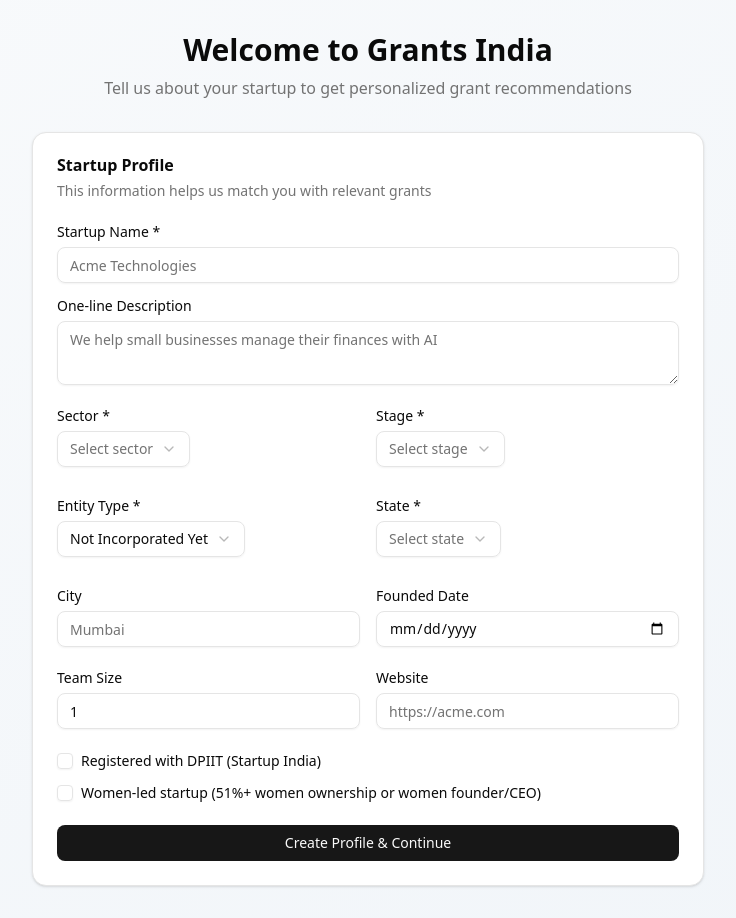
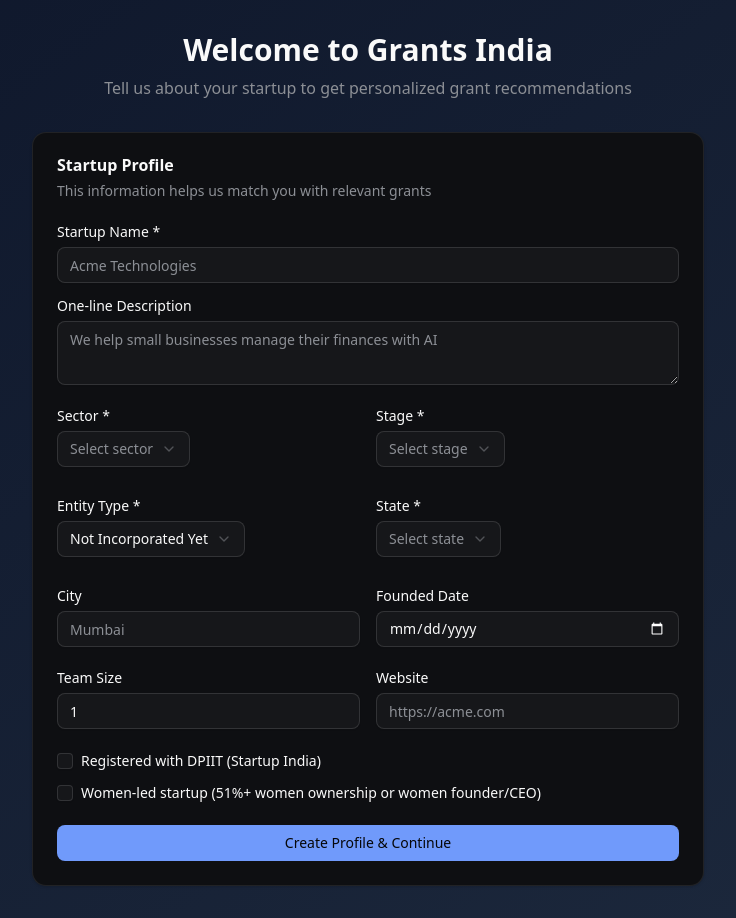
Before and after one commit to fenestbuc/grant-agent, a Next.js app: page /onboarding in a window 1280 px wide. Shown: the whole page, without its empty margins (272-1008 px from the left). Built offline with nearby package versions, Linux system fonts and the light colour scheme.

Commit message:
ui: Premium UI/UX refresh inspired by Linear, Vercel, and Anduril

```diff
--- a/app/(dashboard)/layout.tsx
+++ b/app/(dashboard)/layout.tsx
@@ -27,7 +27,7 @@ export default async function DashboardLayout({
   }
 
   return (
-    <div className="min-h-screen bg-slate-50 dark:bg-slate-900">
+    <div className="min-h-screen bg-background transition-colors">
       <Sidebar />
       <div className="lg:pl-64">
         <Header startup={startup} userEmail={user.email || ''} />
--- a/app/globals.css
+++ b/app/globals.css
@@ -48,71 +48,71 @@
 
 :root {
   --radius: 0.625rem;
-  --background: oklch(1 0 0);
+  --background: oklch(0.985 0.002 90);
   --foreground: oklch(0.145 0 0);
   --card: oklch(1 0 0);
   --card-foreground: oklch(0.145 0 0);
   --popover: oklch(1 0 0);
   --popover-foreground: oklch(0.145 0 0);
-  --primary: oklch(0.205 0 0);
+  --primary: oklch(0.45 0.2 265);
   --primary-foreground: oklch(0.985 0 0);
-  --secondary: oklch(0.97 0 0);
-  --secondary-foreground: oklch(0.205 0 0);
-  --muted: oklch(0.97 0 0);
-  --muted-foreground: oklch(0.556 0 0);
-  --accent: oklch(0.97 0 0);
-  --accent-foreground: oklch(0.205 0 0);
+  --secondary: oklch(0.96 0.005 265);
+  --secondary-foreground: oklch(0.25 0.01 265);
+  --muted: oklch(0.96 0.005 265);
+  --muted-foreground: oklch(0.5 0.01 265);
+  --accent: oklch(0.95 0.01 265);
+  --accent-foreground: oklch(0.25 0.01 265);
   --destructive: oklch(0.577 0.245 27.325);
-  --border: oklch(0.922 0 0);
-  --input: oklch(0.922 0 0);
-  --ring: oklch(0.708 0 0);
-  --chart-1: oklch(0.646 0.222 41.116);
-  --chart-2: oklch(0.6 0.118 184.704);
-  --chart-3: oklch(0.398 0.07 227.392);
-  --chart-4: oklch(0.828 0.189 84.429);
-  --chart-5: oklch(0.769 0.188 70.08);
-  --sidebar: oklch(0.985 0 0);
+  --border: oklch(0.91 0.005 265);
+  --input: oklch(0.91 0.005 265);
+  --ring: oklch(0.45 0.2 265);
+  --chart-1: oklch(0.55 0.2 265);
+  --chart-2: oklch(0.6 0.17 160);
+  --chart-3: oklch(0.75 0.15 85);
+  --chart-4: oklch(0.65 0.2 15);
+  --chart-5: oklch(0.6 0.15 200);
+  --sidebar: oklch(0.98 0.002 265);
   --sidebar-foreground: oklch(0.145 0 0);
-  --sidebar-primary: oklch(0.205 0 0);
+  --sidebar-primary: oklch(0.45 0.2 265);
   --sidebar-primary-foreground: oklch(0.985 0 0);
-  --sidebar-accent: oklch(0.97 0 0);
-  --sidebar-accent-foreground: oklch(0.205 0 0);
-  --sidebar-border: oklch(0.922 0 0);
-  --sidebar-ring: oklch(0.708 0 0);
+  --sidebar-accent: oklch(0.95 0.01 265);
+  --sidebar-accent-foreground: oklch(0.25 0.01 265);
+  --sidebar-border: oklch(0.91 0.005 265);
+  --sidebar-ring: oklch(0.45 0.2 265);
 }
 
 .dark {
-  --background: oklch(0.145 0 0);
+  --background: oklch(0.13 0.005 265);
   --foreground: oklch(0.985 0 0);
-  --card: oklch(0.205 0 0);
+  --card: oklch(0.17 0.005 265);
   --card-foreground: oklch(0.985 0 0);
-  --popover: oklch(0.205 0 0);
+  --popover: oklch(0.17 0.005 265);
   --popover-foreground: oklch(0.985 0 0);
-  --primary: oklch(0.922 0 0);
-  --primary-foreground: oklch(0.205 0 0);
-  --secondary: oklch(0.269 0 0);
+  --primary: oklch(0.7 0.15 265);
+  --primary-foreground: oklch(0.13 0.005 265);
+  --secondary: oklch(0.22 0.005 265);
   --secondary-foreground: oklch(0.985 0 0);
-  --muted: oklch(0.269 0 0);
-  --muted-foreground: oklch(0.708 0 0);
-  --accent: oklch(0.269 0 0);
+  --muted: oklch(0.22 0.005 265);
+  --muted-foreground: oklch(0.65 0.01 265);
+  --accent: oklch(0.22 0.005 265);
   --accent-foreground: oklch(0.985 0 0);
   --destructive: oklch(0.704 0.191 22.216);
-  --border: oklch(1 0 0 / 10%);
-  --input: oklch(1 0 0 / 15%);
-  --ring: oklch(0.556 0 0);
-  --chart-1: oklch(0.488 0.243 264.376);
-  --chart-2: oklch(0.696 0.17 162.48);
-  --chart-3: oklch(0.769 0.188 70.08);
-  --chart-4: oklch(0.627 0.265 303.9);
-  --chart-5: oklch(0.645 0.246 16.439);
-  --sidebar: oklch(0.205 0 0);
+  --border: oklch(1 0 0 / 8%);
+  --input: oklch(1 0 0 / 12%);
+  --ring: oklch(0.7 0.15 265);
+  --chart-1: oklch(0.7 0.15 265);
+  --chart-2: oklch(0.7 0.17 160);
+  --chart-3: oklch(0.75 0.15 85);
+  --chart-4: oklch(0.65 0.2 15);
+  --chart-5: oklch(0.65 0.15 200);
+  --sidebar: oklch(0.15 0.005 265);
   --sidebar-foreground: oklch(0.985 0 0);
-  --sidebar-primary: oklch(0.488 0.243 264.376);
+  --sidebar-primary: oklch(0.7 0.15 265);
   --sidebar-primary-foreground: oklch(0.985 0 0);
-  --sidebar-accent: oklch(0.269 0 0);
+  --sidebar-accent: oklch(0.22 0.005 265);
   --sidebar-accent-foreground: oklch(0.985 0 0);
-  --sidebar-border: oklch(1 0 0 / 10%);
-  --sidebar-ring: oklch(0.556 0 0);
+  --sidebar-border: oklch(1 0 0 / 8%);
+  --sidebar-ring: oklch(0.7 0.15 265);
 }
 
 @layer base {
--- a/app/layout.tsx
+++ b/app/layout.tsx
@@ -14,8 +14,8 @@ const geistMono = Geist_Mono({
 });
 
 export const metadata: Metadata = {
-  title: "Create Next App",
-  description: "Generated by create next app",
+  title: "Grants India - AI-Powered Grant Discovery",
+  description: "Discover government and CSR grants for Indian startups. AI-powered application assistance.",
 };
 
 export default function RootLayout({
@@ -28,7 +28,7 @@ export default function RootLayout({
       <body
         className={`${geistSans.variable} ${geistMono.variable} antialiased`}
       >
-        <ThemeProvider attribute="class" defaultTheme="system" enableSystem>
+        <ThemeProvider attribute="class" defaultTheme="dark" enableSystem>
           {children}
         </ThemeProvider>
       </body>
--- a/components/grants/grant-card.tsx
+++ b/components/grants/grant-card.tsx
@@ -13,20 +13,31 @@ interface GrantCardProps {
 
 export function GrantCard({ grant }: GrantCardProps) {
   const formatDeadline = (deadline: string | null) => {
-    if (!deadline) return 'Rolling';
+    if (!deadline) return { label: 'Rolling', color: 'text-muted-foreground' };
     const date = new Date(deadline);
     const now = new Date();
     const daysUntil = Math.ceil((date.getTime() - now.getTime()) / (1000 * 60 * 60 * 24));
 
-    if (daysUntil < 0) return 'Expired';
-    if (daysUntil === 0) return 'Today';
-    if (daysUntil === 1) return 'Tomorrow';
-    if (daysUntil <= 7) return `${daysUntil} days left`;
-    return date.toLocaleDateString('en-IN', { month: 'short', day: 'numeric' });
+    if (daysUntil < 0) return { label: 'Expired', color: 'text-muted-foreground' };
+    if (daysUntil === 0) return { label: 'Today', color: 'text-red-500 dark:text-red-400' };
+    if (daysUntil === 1) return { label: 'Tomorrow', color: 'text-red-500 dark:text-red-400' };
+    if (daysUntil <= 7) return { label: `${daysUntil} days left`, color: 'text-red-500 dark:text-red-400' };
+    if (daysUntil <= 30) return { label: `${daysUntil} days left`, color: 'text-amber-500 dark:text-amber-400' };
+    return {
+      label: date.toLocaleDateString('en-IN', { month: 'short', day: 'numeric' }),
+      color: 'text-emerald-600 dark:text-emerald-400',
+    };
   };
 
+
+  const deadline = formatDeadline(grant.deadline);
+  const deadline = formatDeadline(grant.deadline);
+
   return (
-    <Card className="h-full flex flex-col hover:shadow-md transition-shadow">
+    <Card className="group relative h-full flex flex-col cursor-pointer overflow-hidden border border-border hover:shadow-md hover:border-primary/20 transition-all duration-200">
+      {/* Subtle gradient top edge */}
+      <div className="absolute inset-x-0 top-0 h-px bg-gradient-to-r from-transparent via-primary/40 to-transparent" />
+
       <CardHeader className="pb-3">
         <div className="flex items-start justify-between gap-2">
           <Badge className={providerTypeColors[grant.provider_type] || ''} variant="secondary">
@@ -34,8 +45,8 @@ export function GrantCard({ grant }: GrantCardProps) {
           </Badge>
           <div className="flex items-center gap-2">
             {grant.deadline && (
-              <span className="text-xs text-muted-foreground">
-                {formatDeadline(grant.deadline)}
+              <span className={`text-xs font-medium ${deadline.color}`}>
+                {deadline.label}
               </span>
             )}
             <WatchlistButton grantId={grant.id} grantName={grant.name} variant="icon" />
@@ -57,7 +68,7 @@ export function GrantCard({ grant }: GrantCardProps) {
 
         {/* Amount Range */}
         <div className="mb-3">
-          <span className="text-lg font-semibold text-primary">
+          <span className="text-xl font-bold tracking-tight text-foreground">
             {grant.amount_min && grant.amount_max ? (
               `${formatAmount(grant.amount_min)} - ${formatAmount(grant.amount_max)}`
             ) : grant.amount_max ? (
```
Also changed, not shown: app/(dashboard)/page.tsx (+79 -75 lines), components/layout/header.tsx (+17 -14 lines), components/layout/sidebar.tsx (+39 -18 lines).
